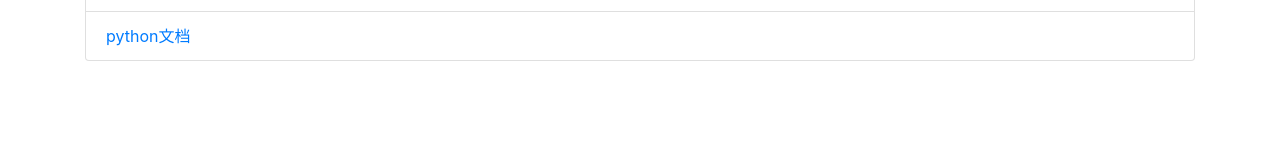
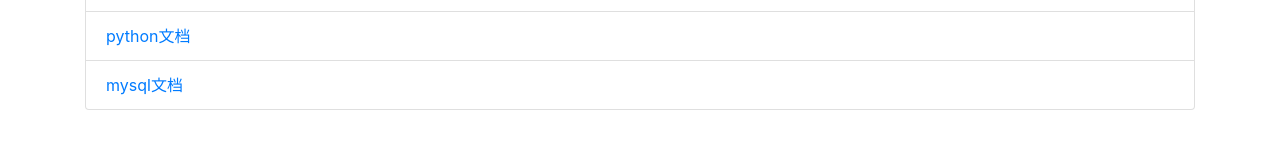
Before and after one commit to ramwin/linux-reference, a plain HTML site: page nginx/index.html in a window 1280 px wide. Shown: the part 429-578 px from the top of the page. Drawn offline with nearby package versions, Linux system fonts and the light colour scheme.

Commit message:
nginx配置 ssh代理

```diff
--- a/nginx/index.html
+++ b/nginx/index.html
@@ -37,6 +37,7 @@
           </li>
           <li class="list-group-item"><a href="http://ramwin.com:8888/">django文档</a></li>
           <li class="list-group-item"><a href="http://ramwin.com:8000/">python文档</a></li>
+          <li class="list-group-item"><a href="http://ramwin.com:3307/">mysql文档</a></li>
         </ul>
       </div>
     </div>
```
Also changed, not shown: README.md, 2 other files.
